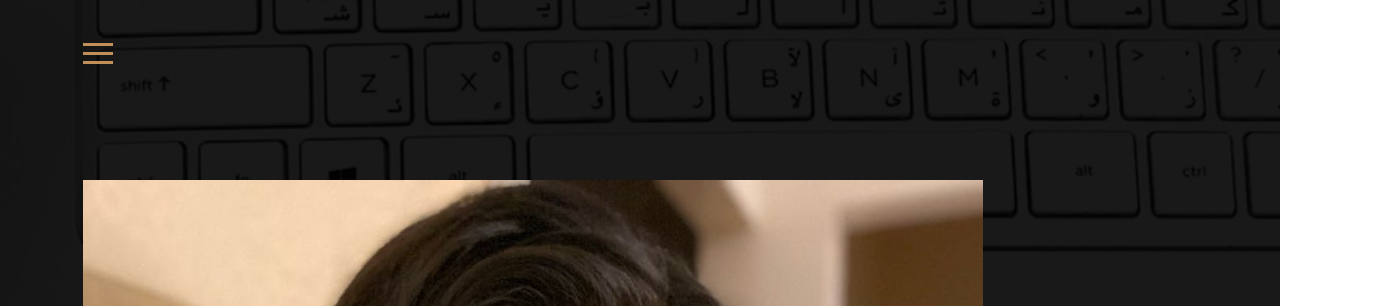
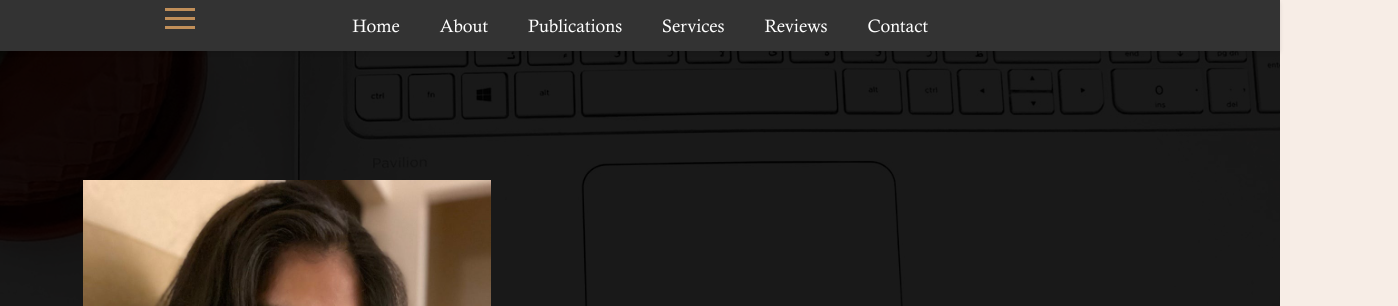
Before and after one commit to asg683/MagueriteStevenson, a plain HTML site: page index.html in a window 1280 px wide. Shown: the top 306 px of the page, 1398 px wide, since content can reach past the window. Drawn offline with Linux system fonts and the light colour scheme.

Commit message:
Update index.html

```diff
--- a/index.html
+++ b/index.html
@@ -1,4 +1,10 @@
 <!doctype html>
+<!--
+	Author by FreeHTML5.co
+	Twitter: https://twitter.com/fh5co
+	Facebook: https://fb.com/fh5co
+	URL: https://freehtml5.co
+-->
 <html lang="en">
 <head>
 	<!-- Required meta tags -->
@@ -7,19 +13,31 @@
 	<link rel="stylesheet" href="css/style.css">
 	<link rel="stylesheet" href="css/slick.css">
 	<title>Author</title>
+	<style>
+
+        body {
+            background-color: #f7ede6;
+        }
+
+    </style>
 </head>
 <body>
+
+	<body>
+	  <div class="top-nav">
+	    <div class="nav-container">
 
 	    	<!-- Navigation -->
 			<nav class="site-navigation">
 				<div class="site-navigation-inner site-container">
 					<div class="main-navigation">
 						<ul class="main-navigation__ul">
-					<li><a href="#">Homepage</a></li>
-					<li><a href="#">Page 1</a></li>
-					<li><a href="#">Page 2</a></li>
-					<li><a href="#">Page 3</a></li>
-					<li><a href="#">Page 4</a></li>
+							<li><a href="#">Home</a></li>
+							<li><a href="#">About</a></li>
+							<li><a href="#">Publications</a></li>
+							<li><a href="#">Services</a></li>
+							<li><a href="#">Reviews</a></li>
+							<li><a href="#">Contact</a></li>
 						</ul>
 					</div>
 					<div id="myBtn" class="burger-container" onclick="myFunction(this)">
@@ -37,11 +55,31 @@
 			</nav>
 			<!-- Navigation end -->
 
+
+
+	      <nav>
+	        <ul class="nav-links">
+	          <li><a href="#home">Home</a></li>
+	          <li><a href="#about">About</a></li>
+	          <li><a href="#portfolio">Publications</a></li>
+	          <li><a href="#books">Services</a></li>
+	          <li><a href="#blog">Reviews</a></li>
+	          <li><a href="#contact">Contact</a></li>
+	        </ul>
+	      </nav>
+	    </div>
+	  </div>
+
+
+
+
+
 	<!-- Top banner -->
 	<section class="fh5co-top-banner">
 		<div class="top-banner__inner site-container">
 			<div class="top-banner__image">
-				<img src="./images/about-me.jpg" alt="author image">
+				<img src="./images/about-me.jpg" alt="author image" style="max-width: 70%; max-height: 100% margin-bottom: 100px;">
+
 				<br>
 			</div>
 			<div class="top-banner__text">
@@ -50,8 +88,6 @@
 				</div>
 				<p>Author | Traveler | Poet</p>
 				<a href="#" class="brand-button">Read bio > </a>
-				<br>
-				<br>
 			</div>
 		</div>
 	</section>
```
Lines whose indentation alone changed are shown as unchanged.
